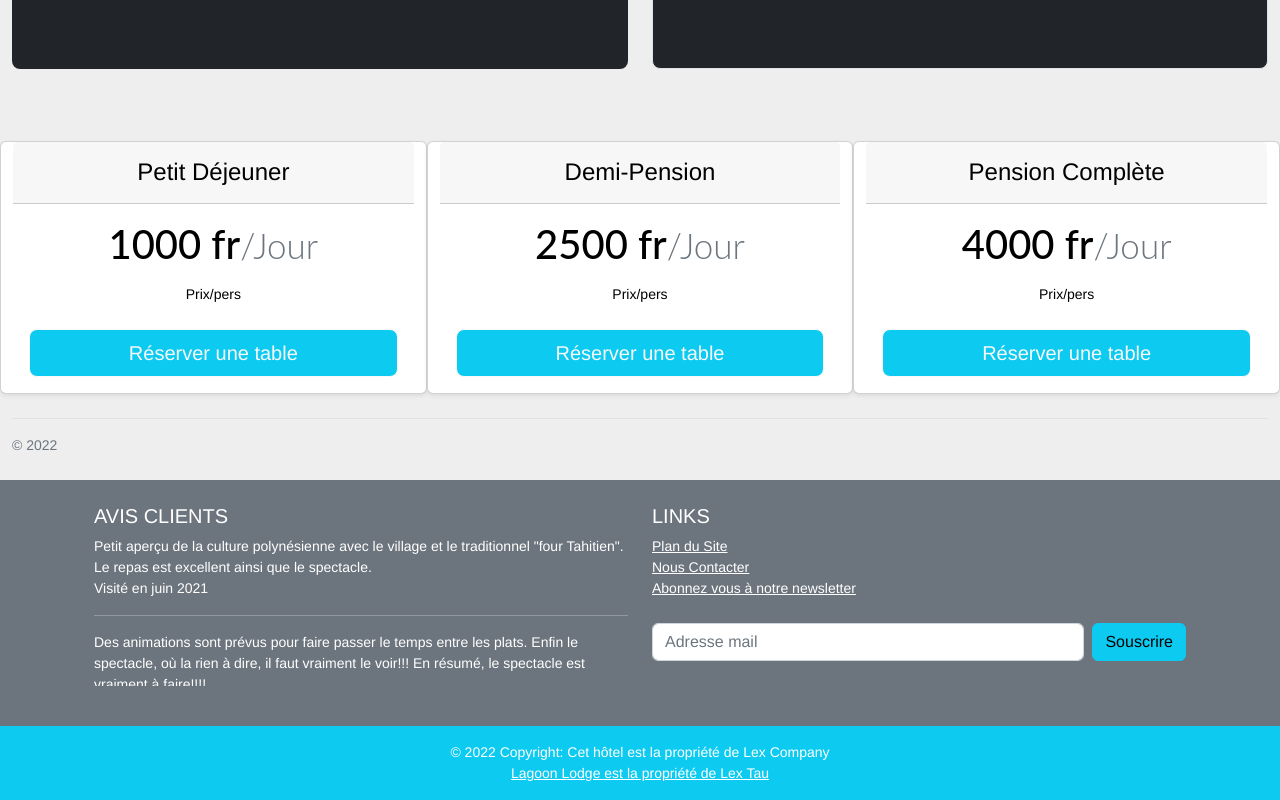
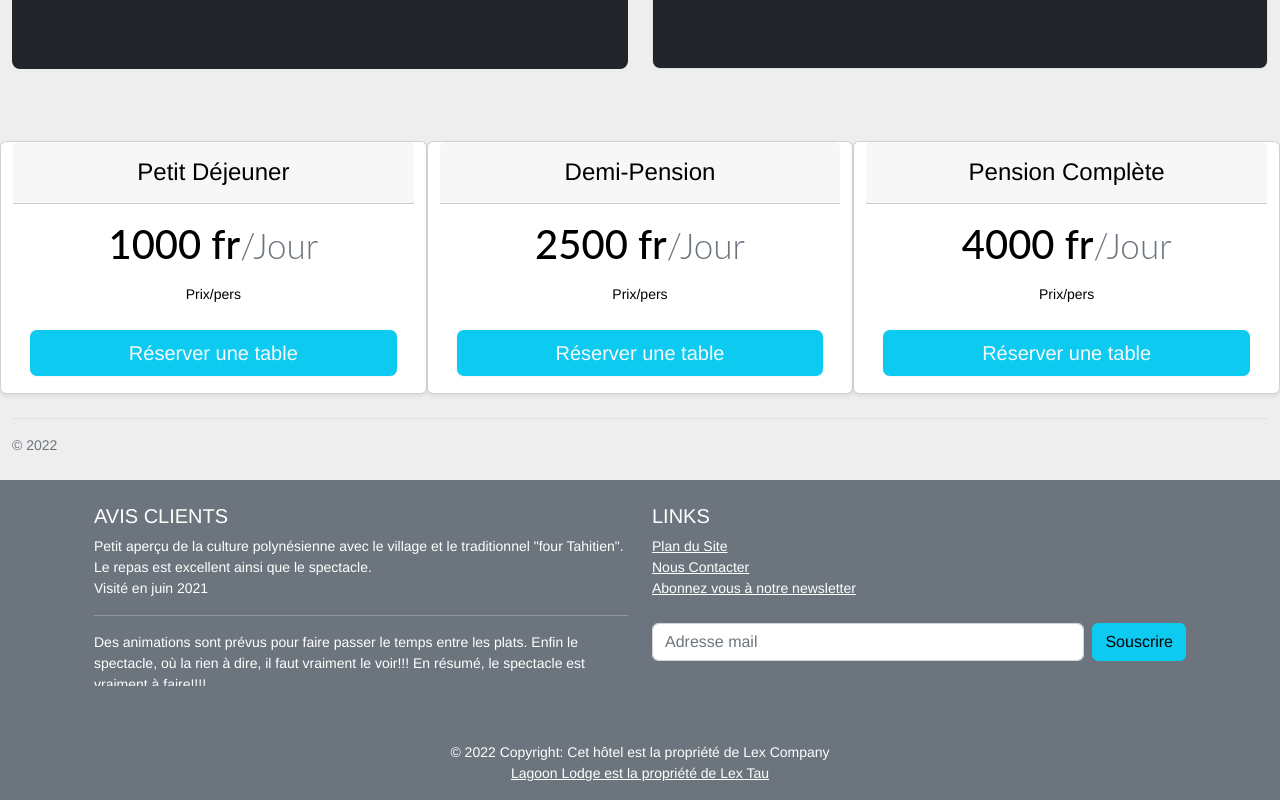
Before and after one commit to LEX-ONE7/Pension-Lagoon-2, a React (Create React App) app: page /bungalows in a window 1280 px wide. Shown: the part 1565-2365 px from the top of the page. Built offline with nearby package versions, Linux system fonts and the light colour scheme; no server answers; the database is empty.

Commit message:
2 files modified

```diff
--- a/components/Footer.tsx
+++ b/components/Footer.tsx
@@ -76,7 +76,7 @@ const Footer = () => {
         </div>
       </div>
 
-      <div className="text-center p-3 bg-info ">
+      <div className="text-center p-3  " >
         © 2022 Copyright: Cet hôtel est la propriété de Lex Company
         <br />
         <a className="text-white" href="/">
--- a/style.css
+++ b/style.css
@@ -13,7 +13,7 @@ p {
     rgba(11, 135, 160, 1) 100%
   );
 }
-.footer {
+.site-footer {
   background: rgb(2, 0, 36);
   background: linear-gradient(
     90deg,
```
